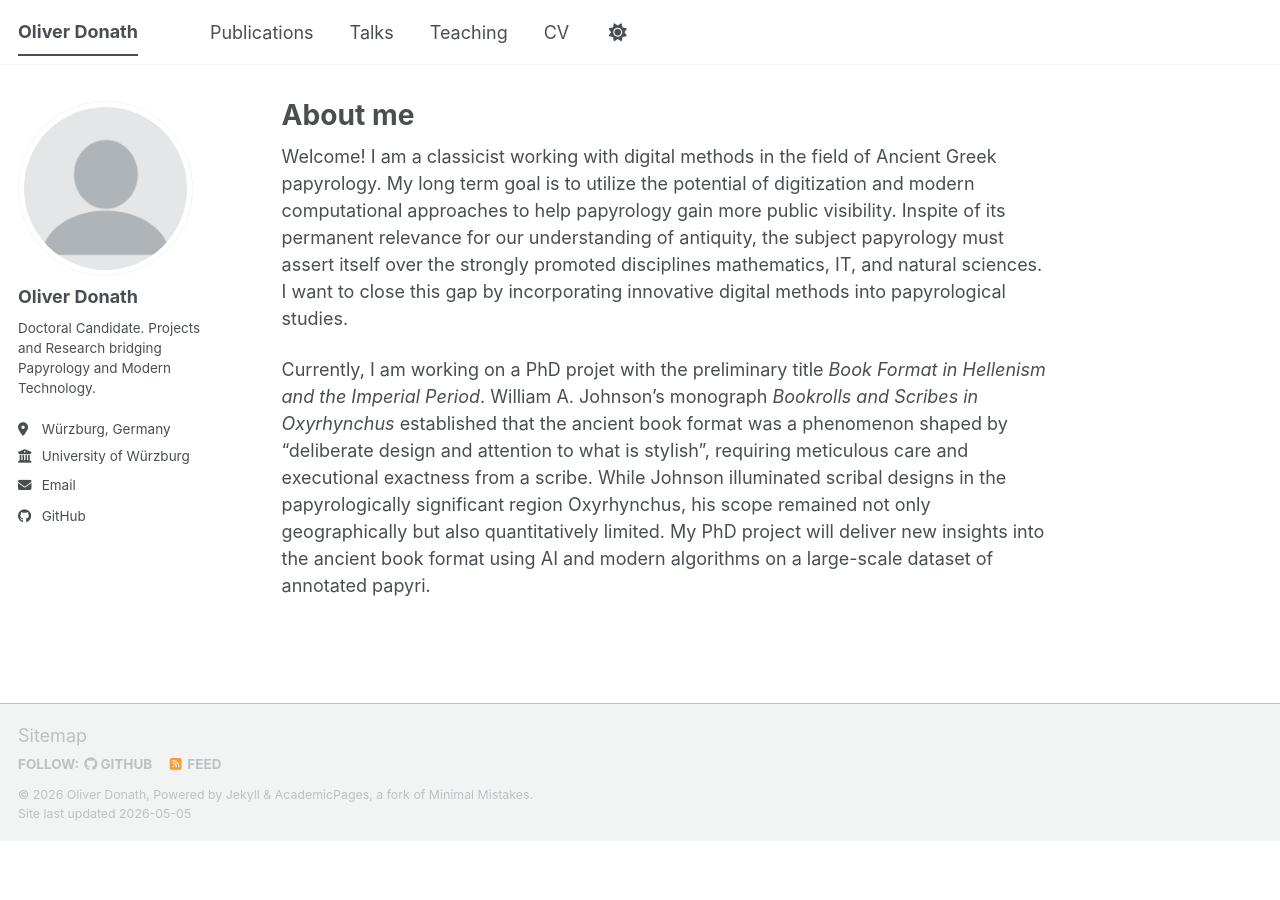
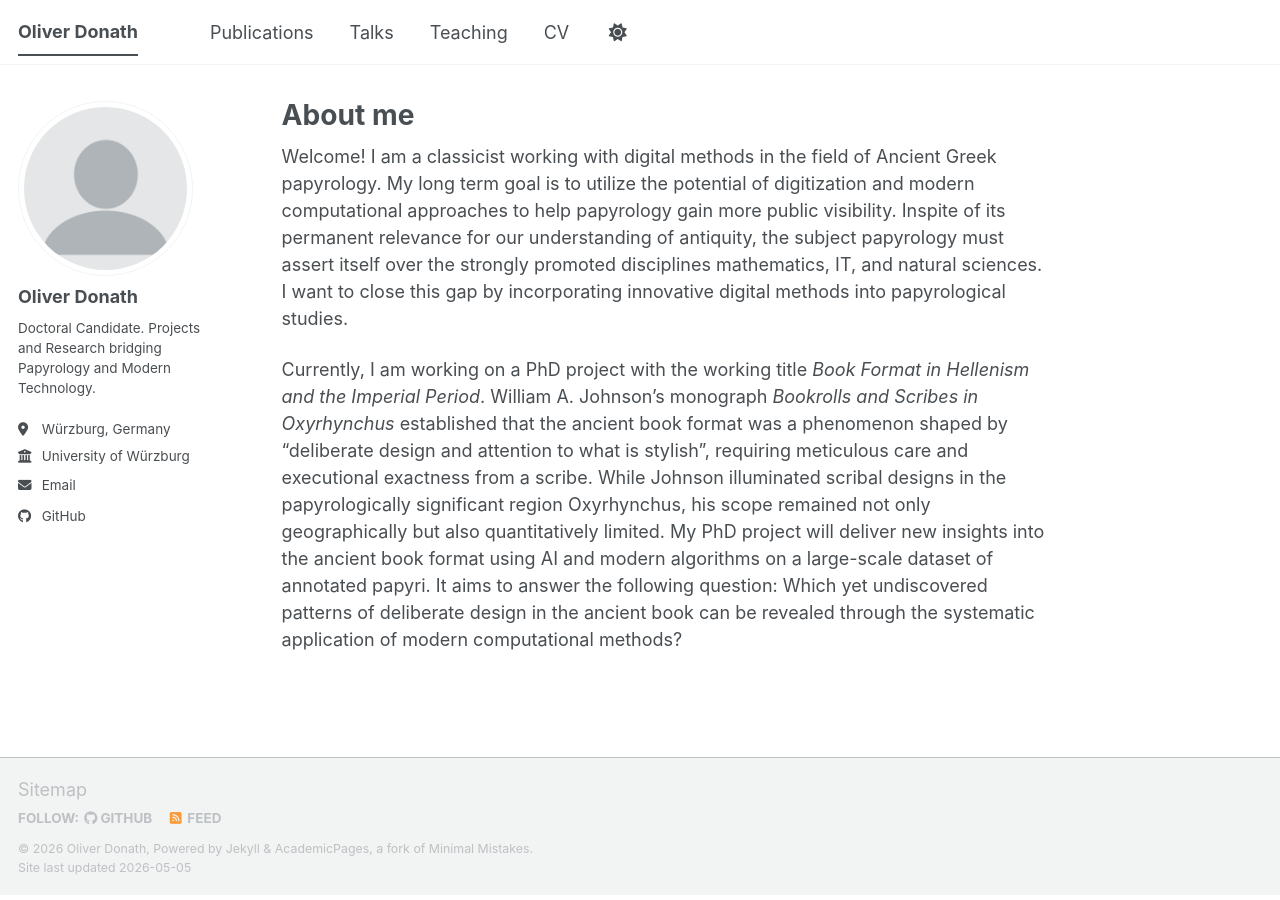
Before and after one commit to oli-do/oli-do.github.io, a Jekyll site: the page built from _pages/about.md, in a window 1280 px wide. Built offline with Jekyll 4.4.1, drawn with Linux system fonts in a browser that asks for light colours; a script bundle is joined from its source files by our own code; library files that are not in the unit come from our copies.

Commit message:
Update about.md: correct typo, add research question

```diff
--- a/_pages/about.md
+++ b/_pages/about.md
@@ -8,4 +8,4 @@ redirect_from:
 ---
 Welcome! I am a classicist working with digital methods in the field of Ancient Greek papyrology. My long term goal is to utilize the potential of digitization and modern computational approaches to help papyrology gain more public visibility. Inspite of its permanent relevance for our understanding of antiquity, the subject papyrology must assert itself over the strongly promoted disciplines mathematics, IT, and natural sciences. I want to close this gap by incorporating innovative digital methods into papyrological studies.
 
-Currently, I am working on a PhD projet with the preliminary title <i>Book Format in Hellenism and the Imperial Period</i>. William A. Johnson’s monograph <i>Bookrolls and Scribes in Oxyrhynchus</i> established that the ancient book format was a phenomenon shaped by “deliberate design and attention to what is stylish”, requiring meticulous care and executional exactness from a scribe. While Johnson illuminated scribal designs in the papyrologically significant region Oxyrhynchus, his scope remained not only geographically but also quantitatively limited. My PhD project will deliver new insights into the ancient book format using AI and modern algorithms on a large-scale dataset of annotated papyri.
+Currently, I am working on a PhD project with the working title <i>Book Format in Hellenism and the Imperial Period</i>. William A. Johnson’s monograph <i>Bookrolls and Scribes in Oxyrhynchus</i> established that the ancient book format was a phenomenon shaped by “deliberate design and attention to what is stylish”, requiring meticulous care and executional exactness from a scribe. While Johnson illuminated scribal designs in the papyrologically significant region Oxyrhynchus, his scope remained not only geographically but also quantitatively limited. My PhD project will deliver new insights into the ancient book format using AI and modern algorithms on a large-scale dataset of annotated papyri. It aims to answer the following question: Which yet undiscovered patterns of deliberate design in the ancient book can be revealed through the systematic application of modern computational methods?
```
